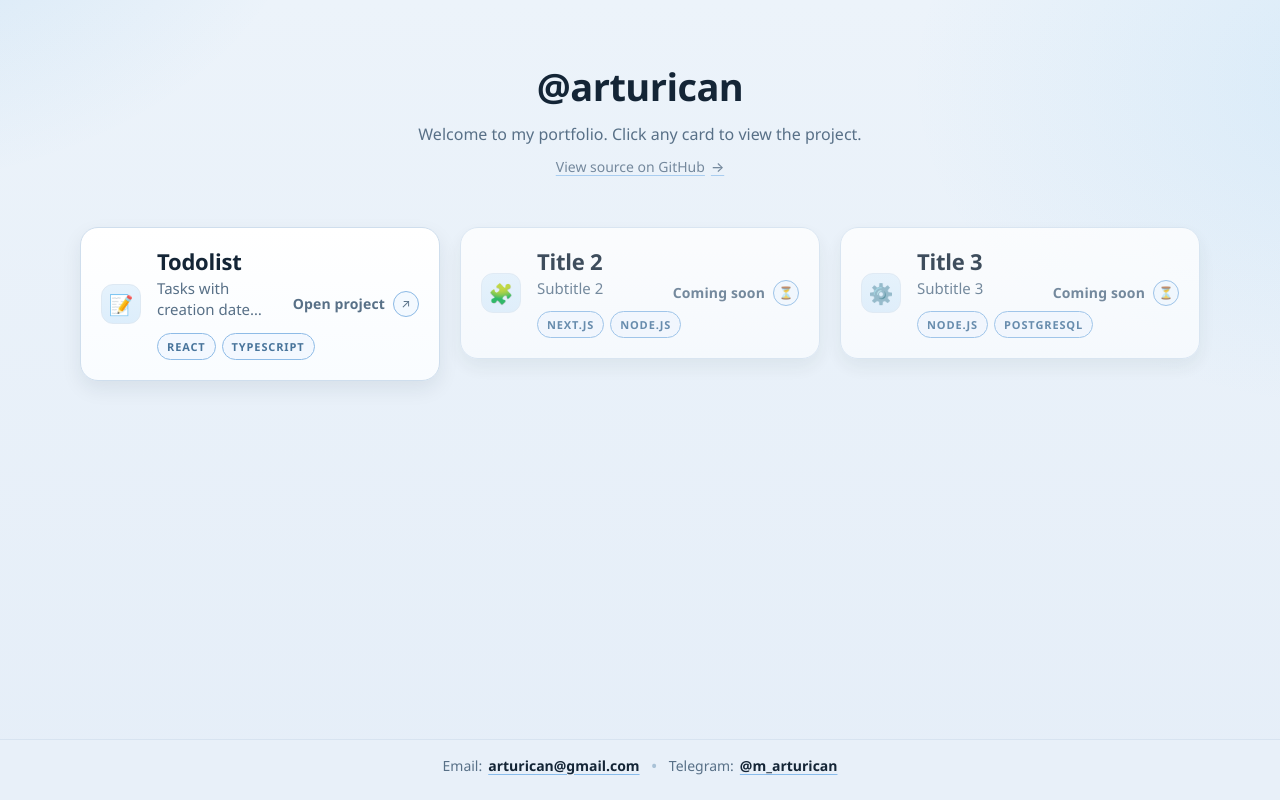
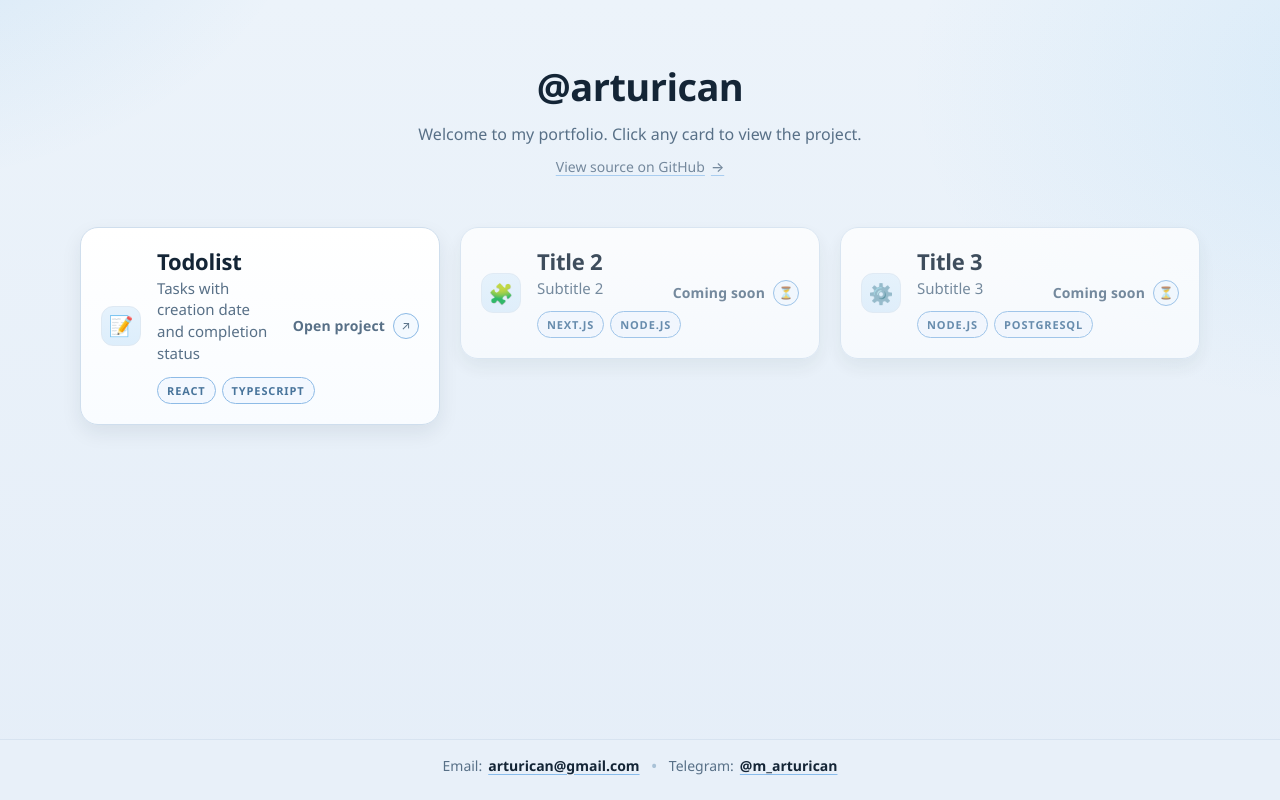
Before and after one commit to arturican/portfolio, a React (Vite) app: page / in a window 1280 px wide. Built offline with nearby package versions, Linux system fonts and the light colour scheme; no server answers.

Commit message:
fix(ui): show full portfolio card description on desktop

```diff
--- a/src/app/styles/components/project-card.css
+++ b/src/app/styles/components/project-card.css
@@ -105,17 +105,9 @@
   font-size: clamp(13px, 0.4vw + 12px, 15px);
   color: var(--color-text-muted);
   line-height: 1.45;
-  overflow-wrap: anywhere;
+  overflow-wrap: break-word;
+  word-break: normal;
   text-wrap: pretty;
-}
-
-@supports (-webkit-line-clamp: 2) {
-  .cardSubtitle {
-    display: -webkit-box;
-    overflow: hidden;
-    -webkit-box-orient: vertical;
-    -webkit-line-clamp: 2;
-  }
 }
 
 .cardBadges {
@@ -177,12 +169,7 @@
 
 @media (hover: hover) {
   .cardCta {
-    opacity: 0;
-  }
-
-  .card:hover .cardCta,
-  .card:focus-visible .cardCta {
-    opacity: 1;
+    display: none;
   }
 
   .card:hover .cardArrow {
@@ -209,8 +196,8 @@
     color: var(--color-text);
   }
 
-  .cardDisabled:hover .cardCta {
-    opacity: 1;
+  .cardDisabled .cardCta {
+    display: inline;
   }
 }
 
```
